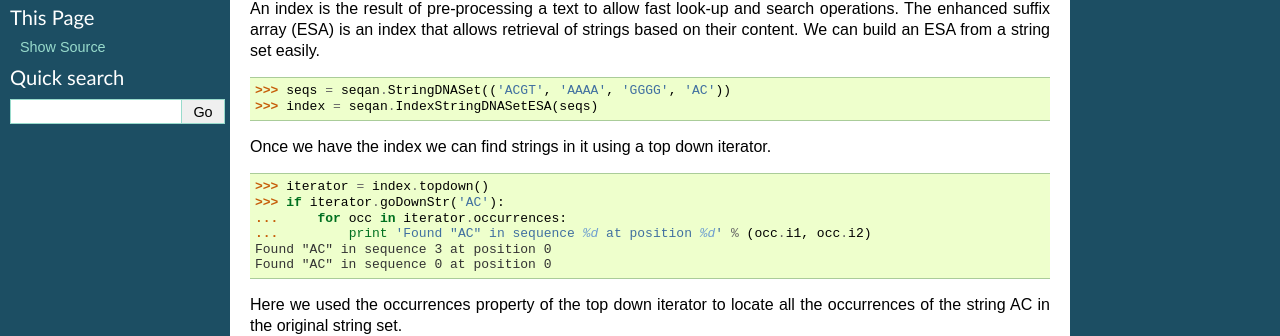
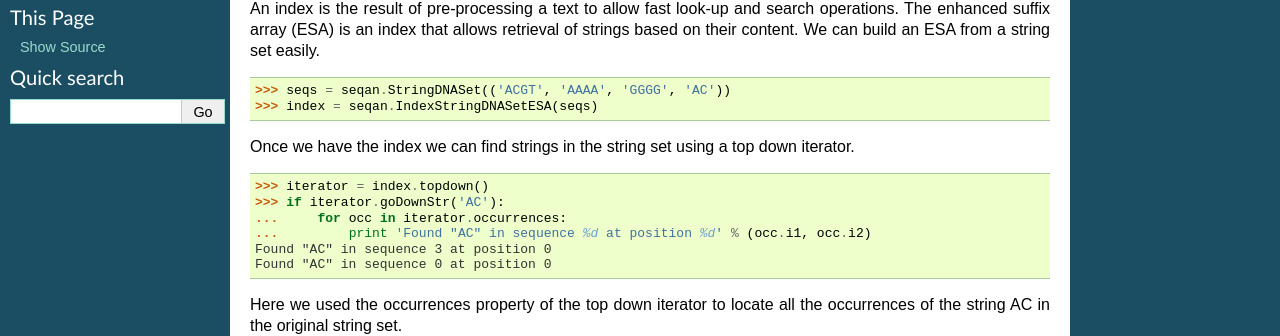
Before and after one commit to JohnReid/pyseqan, a Sphinx documentation site: the page built from docs/source/indexes.rst, in a window 1280 px wide. Shown: the part 93-429 px from the top of the page. Built offline with Sphinx 7.4.7, drawn with Linux system fonts in a browser that asks for light colours; pages that are not in the unit, such as notebooks, are missing from menus; the version number could not be read and is left out.

Commit message:
Improve docs

```diff
--- a/docs/source/indexes.rst
+++ b/docs/source/indexes.rst
@@ -16,7 +16,7 @@ set easily.
     >>> seqs = seqan.StringDNASet(('ACGT', 'AAAA', 'GGGG', 'AC'))
     >>> index = seqan.IndexStringDNASetESA(seqs)
 
-Once we have the index we can find strings in it using a top down iterator.
+Once we have the index we can find strings in the string set using a top down iterator.
 
 ..  doctest::
 
```
